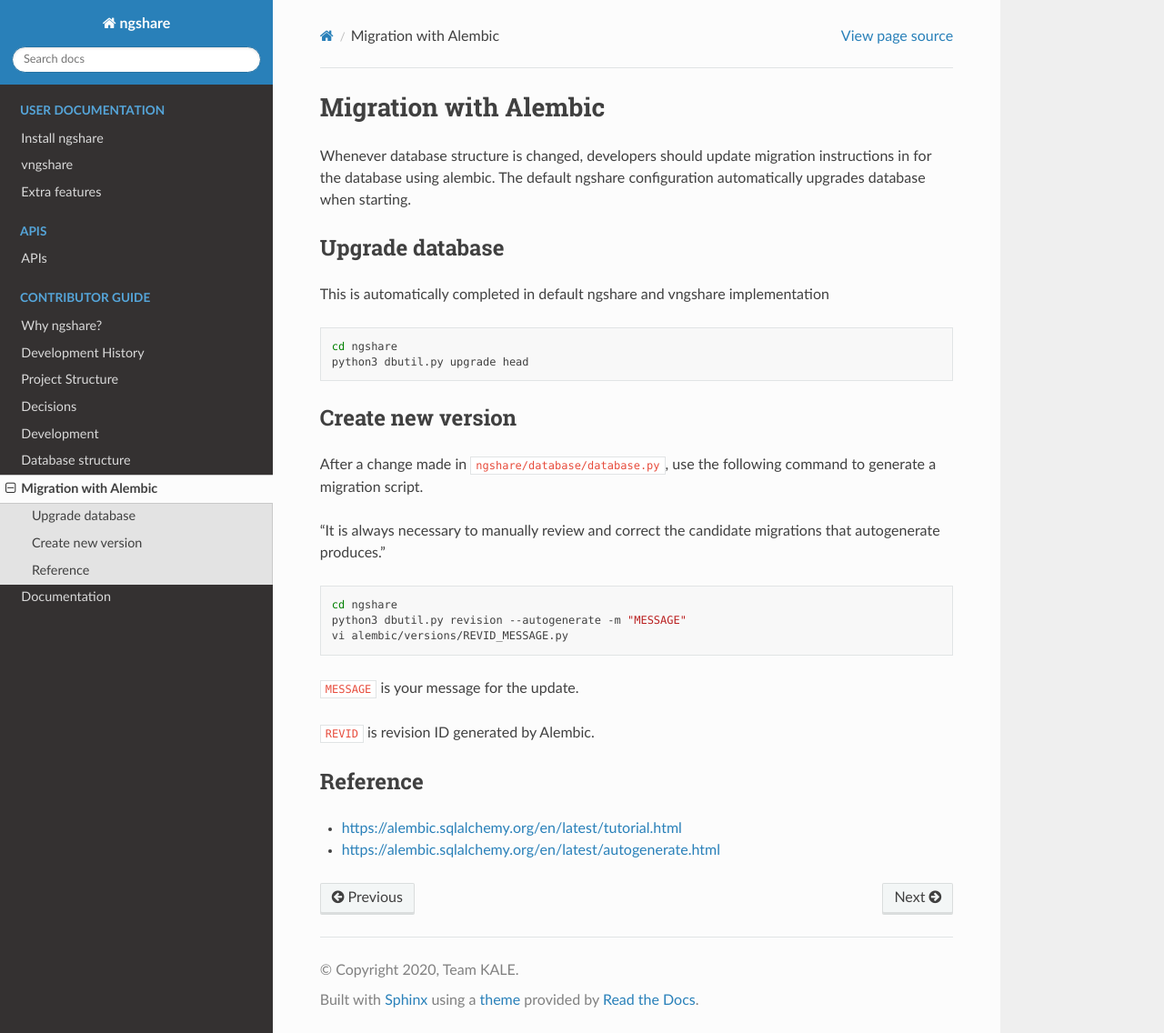
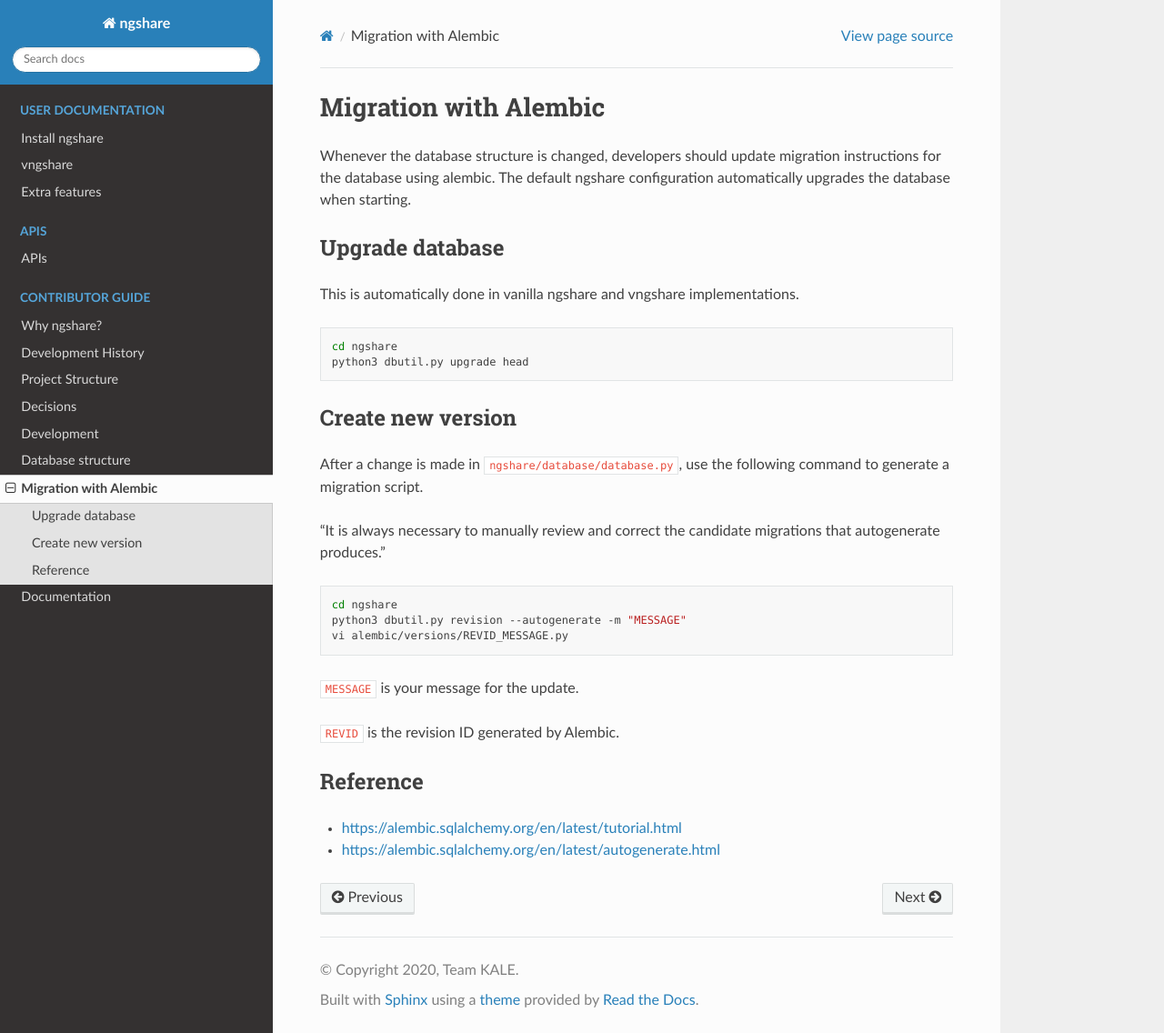
Before and after one commit to LibreTexts/ngshare, a Sphinx documentation site: the page built from docs/contributer_guide/alembic.rst, in a window 1280 px wide and 1136 px high. Shown: the whole window at 91% size. Built offline with Sphinx 7.4.7 and the Read the Docs theme 2.0.0, drawn with Linux system fonts in a browser that asks for light colours.

Commit message:
Clean up documentation for Alembic

```diff
--- a/docs/contributer_guide/alembic.rst
+++ b/docs/contributer_guide/alembic.rst
@@ -1,11 +1,11 @@
 Migration with Alembic
 ======================
 
-Whenever database structure is changed, developers should update migration instructions in for the database using alembic. The default ngshare configuration automatically upgrades database when starting.
+Whenever the database structure is changed, developers should update migration instructions for the database using alembic. The default ngshare configuration automatically upgrades the database when starting.
 
 Upgrade database
 ----------------
-This is automatically completed in default ngshare and vngshare implementation
+This is automatically done in vanilla ngshare and vngshare implementations.
 
 .. code:: bash
 
@@ -14,7 +14,7 @@ This is automatically completed in default ngshare and vngshare implementation
 
 Create new version
 ------------------
-After a change made in ``ngshare/database/database.py``, use the following command to generate a migration script.
+After a change is made in ``ngshare/database/database.py``, use the following command to generate a migration script.
 
 "It is always necessary to manually review and correct the candidate migrations that autogenerate produces."
 
@@ -26,7 +26,7 @@ After a change made in ``ngshare/database/database.py``, use the following comma
 
 ``MESSAGE`` is your message for the update.
 
-``REVID`` is revision ID generated by Alembic.
+``REVID`` is the revision ID generated by Alembic.
 
 Reference
 ---------
```
